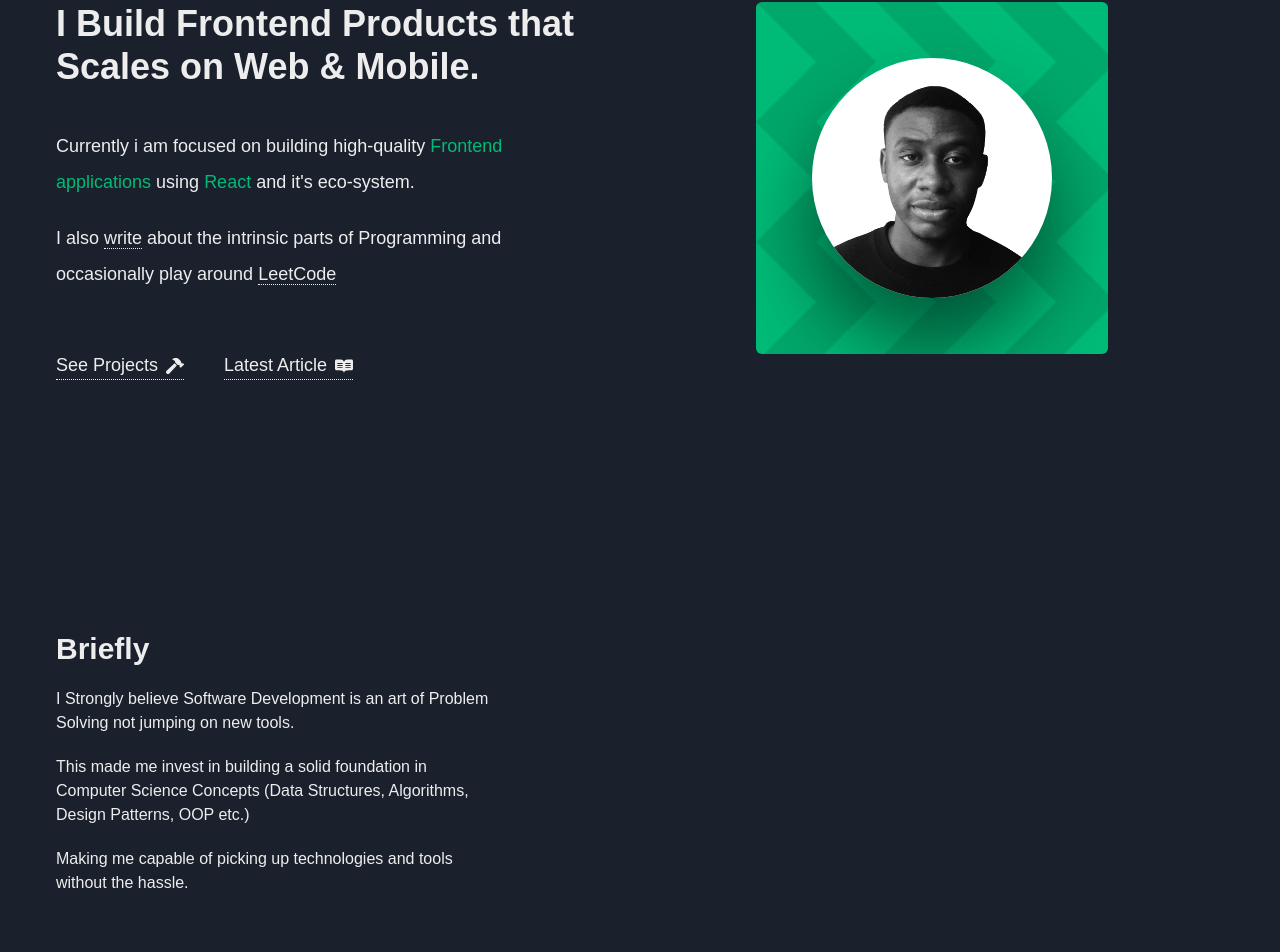
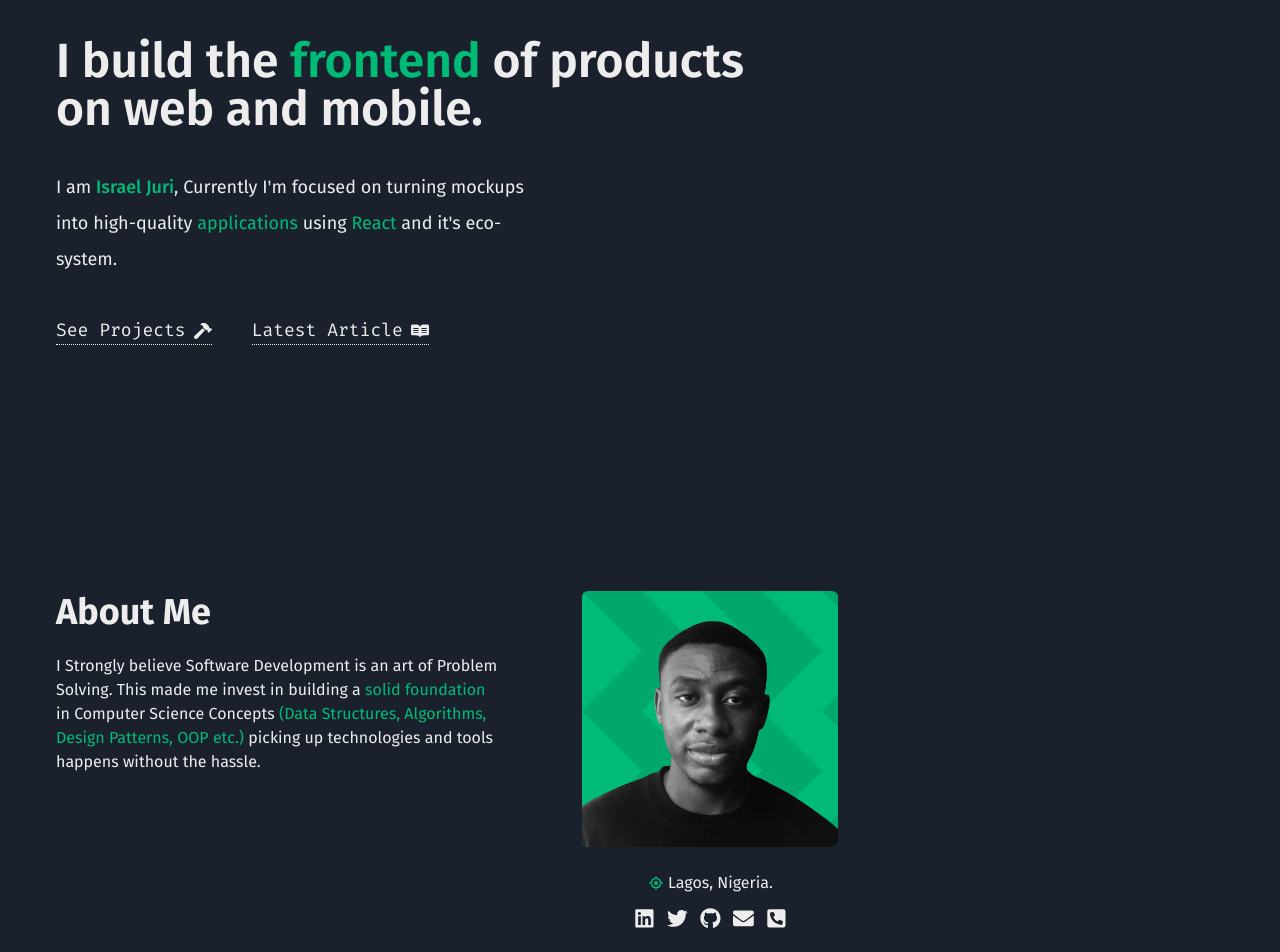
Before and after one commit to israeljuri/israeljuri, a React (Vite) app: page / in a window 1280 px wide. Shown: the part 249-1201 px from the top of the page. Built offline with nearby package versions, Linux system fonts and the light colour scheme.

Commit message:
New Design Again

```diff
--- a/package.json
+++ b/package.json
@@ -9,6 +9,8 @@
     "preview": "vite preview"
   },
   "dependencies": {
+    "@fontsource/fira-mono": "^4.5.10",
+    "@fontsource/fira-sans": "^4.5.10",
     "@chakra-ui/icons": "^2.0.16",
     "react-router-dom": "^6.6.2",
     "react-icons": "^4.7.1",
--- /dev/null
+++ b/src/components/common/aboutComponent.jsx
@@ -0,0 +1,75 @@
+import {
+  Flex,
+  Center,
+  Image,
+  Grid,
+  Heading,
+  Icon,
+  Text,
+} from "@chakra-ui/react";
+import CustomContainer from "./customContainer";
+import ColorText from "./colorText";
+import avatar from "../../assets/avatar-2.png";
+import element from "../../assets/element.svg";
+import Socials from "./socials";
+import { BiTargetLock } from "react-icons/bi";
+
+const AboutComponent = () => {
+  return (
+    <Grid>
+      <CustomContainer>
+        <Grid
+          py="10"
+          mb="20"
+          gap={{ base: "10", md: "20" }}
+          templateColumns={{ base: "1fr", md: "max-content max-content" }}
+        >
+          <Flex order={{ base: 2, md: 1 }} gap="5" direction="column">
+            <Heading size="xl">About Me</Heading>
+            <Text maxW="50ch" lineHeight="1.5">
+              I Strongly believe Software Development is an art of Problem
+              Solving. This made me invest in building a{" "}
+              <ColorText>solid foundation</ColorText> in Computer Science
+              Concepts{" "}
+              <ColorText>
+                (Data Structures, Algorithms, Design Patterns, OOP etc.)
+              </ColorText>{" "}
+              picking up technologies and tools happens without the hassle.
+            </Text>
+          </Flex>
+
+          <Flex
+            align="center"
+            direction="column"
+            gap="3"
+            justify={{ base: "start", md: "start" }}
+            order={{ base: 1, md: 2 }}
+          >
+            <Center
+              bg={`url(${element})`}
+              h={{ base: "12rem", md: "16rem" }}
+              w={{ base: "12rem", md: "16rem" }}
+              borderRadius="md"
+              overflow="hidden"
+              _hover={{
+                div: {
+                  transform: "scale(1.05)",
+                },
+              }}
+              flexDirection="column"
+            >
+              <Image filter="grayscale(1)" src={avatar} />
+            </Center>
+            <Flex mt="3" align="center" gap="1">
+              <Icon color="secondary.100" as={BiTargetLock} />
+              <Text>Lagos, Nigeria.</Text>
+            </Flex>
+            <Socials col="repeat(5, 1fr)" size="1.3rem" gap="3" />
+          </Flex>
+        </Grid>
+      </CustomContainer>
+    </Grid>
+  );
+};
+
+export default AboutComponent;
--- a/src/components/common/colorText.jsx
+++ b/src/components/common/colorText.jsx
@@ -1,8 +1,8 @@
 import { Text } from "@chakra-ui/react";
 
-const ColorText = ({ children }) => {
+const ColorText = ({ children, fontWeight }) => {
   return (
-    <Text as="span" color="secondary.100">
+    <Text as="span" fontWeight={fontWeight} color="secondary.100">
       {children}
     </Text>
   );
--- a/src/components/common/customLink.jsx
+++ b/src/components/common/customLink.jsx
@@ -9,6 +9,7 @@ const CustomLink = ({ icon, label, path }) => {
       _hover={{ borderColor: "secondary.100" }}
       borderBottom="dotted 1px"
       fontSize="lg"
+      fontFamily="Fira Mono"
     >
       <Link to={path} fontWeight="bold">
         {label}
--- a/src/components/common/hero.jsx
+++ b/src/components/common/hero.jsx
@@ -10,10 +10,6 @@ import {
 import CustomContainer from "../common/customContainer";
 import { FaHammer, FaReadme } from "react-icons/fa";
 import CustomLink from "./customLink";
-import LinkText from "./linkText";
-
-import avatar from "../../assets/avatar-2.png";
-import element from "../../assets/element.svg";
 import ColorText from "./colorText";
 
 const Hero = () => {
@@ -24,7 +20,7 @@ const Hero = () => {
         <Grid
           py={{ base: 10, md: 0 }}
           gap={{ base: 10, md: 0 }}
-          templateColumns={{ base: "1fr", md: "1fr 1fr" }}
+          templateColumns={{ base: "1fr", md: "2fr 1fr" }}
         >
           <Flex
             order={{ base: 2, md: 1 }}
@@ -33,30 +29,26 @@ const Hero = () => {
             justify="center"
             gap="10"
           >
-            <Flex as="article" direction="column" gap="5">
-              <Heading mb="5" size={{ base: "xl", md: "xl" }} maxW="30ch">
-                I Build Frontend Products that Scales on Web & Mobile.
+            <Flex as="article" direction="column" gap="4">
+              <Heading
+                mb="5"
+                fontWeight="600"
+                size={{ base: "2xl", md: "2xl" }}
+                maxW="25ch"
+              >
+                I build the <ColorText>frontend</ColorText> of products on web
+                and mobile.
               </Heading>
 
               <Text lineHeight="2" fontSize="lg" maxW="50ch">
-                Currently i am focused on building high-quality{" "}
-                <ColorText>Frontend applications</ColorText> using{" "}
+                I am <ColorText fontWeight="500">Israel Juri</ColorText>,{" "}
+                Currently I'm focused on turning mockups into high-quality{" "}
+                <ColorText>applications</ColorText> using{" "}
                 <ColorText>React</ColorText> and it's eco-system.
-              </Text>
-
-              <Text lineHeight="2" fontSize="lg" maxW="50ch">
-                I also <LinkText label="write" path="/articles" /> about the
-                intrinsic parts of Programming and occasionally play around{" "}
-                <LinkText
-                  label="LeetCode"
-                  target="_blank"
-                  to="https://leetcode.com"
-                />
               </Text>
             </Flex>
 
             <Grid
-              mt="5"
               gap="10"
               align="center"
               templateColumns={{
@@ -69,33 +61,6 @@ const Hero = () => {
               <CustomLink label="Latest Article" path="/blog" icon={FaReadme} />
             </Grid>
           </Flex>
-
-          <Flex
-            align="start"
-            justify={{ base: "start", md: "center" }}
-            order={{ base: 1, md: 2 }}
-          >
-            <Center
-              bg={`url(${element})`}
-              h={{ base: "12rem", md: "22rem" }}
-              w={{ base: "12rem", md: "22rem" }}
-              borderRadius="md"
-              overflow="hidden"
-              _hover={{ div: { transform: "rotate(360deg)" } }}
-            >
-              <Center
-                transition="5s"
-                boxShadow="0 3rem 5rem rgba(0,0,0, .5)"
-                w={{ base: "8rem", md: "15rem" }}
-                h={{ base: "8rem", md: "15rem" }}
-                bg="white"
-                overflow="hidden"
-                borderRadius="full"
-              >
-                <Image filter="grayscale(10) contrast(1)" src={avatar} />
-              </Center>
-            </Center>
-          </Flex>
         </Grid>
       </CustomContainer>
     </Grid>
--- a/src/components/common/navBar.jsx
+++ b/src/components/common/navBar.jsx
@@ -7,20 +7,19 @@ import {
   Show,
   Hide,
   Box,
+  Text,
   useColorMode,
-  Heading,
 } from "@chakra-ui/react";
 import { useLocation, Link } from "react-router-dom";
-import CustomContainer from "./customContainer";
-import avatar from "../../assets/avatar.png";
 import { useEffect, useState } from "react";
-import ColorModeToggler from "./colorModeToggler";
 import { FiArrowRight, FiArrowLeft } from "react-icons/fi";
 import { getNavigationList } from "../services/data";
-import Socials from "./socials";
 
 import logo from "../../assets/logo.png";
 import element from "../../assets/element.svg";
+import ColorModeToggler from "./colorModeToggler";
+import CustomContainer from "./customContainer";
+import Socials from "./socials";
 
 const NavBar = () => {
   const { colorMode } = useColorMode();
@@ -44,15 +43,17 @@ const NavBar = () => {
       window.scrollY > 500 ? setSticky(true) : setSticky(false);
   };
 
-  const renderLink = (item) => {
+  const renderLink = (item, index) => {
     return (
       <Flex
         py="2"
+        gap="1"
         as="li"
         key={item.id}
         color={getColor(item.path)}
         fontSize={show ? "2xl" : "sm"}
         fontWeight="bold"
+        fontFamily="Fira Mono"
         transition=".2s"
         position="relative"
         _hover={{ div: { opacity: "1" } }}
@@ -69,6 +70,9 @@ const NavBar = () => {
           w="100%"
         ></Box>
 
+        <Text fontFamily="Fira Mono" color={show ? "white" : "secondary.100"}>
+          {index}.
+        </Text>
         <Link to={item.path}>{item.label}</Link>
       </Flex>
     );
@@ -128,7 +132,7 @@ const NavBar = () => {
           >
             <Hide below="md">
               <Flex gap="10" as="ul">
-                {list.map((item) => renderLink(item))}
+                {list.map((item, index) => renderLink(item, index))}
               </Flex>
             </Hide>
 
@@ -165,7 +169,7 @@ const NavBar = () => {
                 <Icon as={FiArrowLeft} />
               </Center>
 
-              {list.map((item) => renderLink(item))}
+              {list.map((item, index) => renderLink(item, index))}
 
               <Flex mt="10">
                 <Socials size="xl" color="white" col="repeat(5, 1fr)" gap="5" />
--- a/src/components/common/tools.jsx
+++ /dev/null
@@ -1,34 +0,0 @@
-import { Flex, Center, Grid, Heading, Icon, Text } from "@chakra-ui/react";
-import CustomContainer from "./customContainer";
-
-import { FaReact, FaJava } from "react-icons/fa";
-import ColorText from "./colorText";
-
-const Tools = () => {
-  return (
-    <Grid>
-      <CustomContainer>
-        <Grid py="20" mb="20">
-          <Flex gap="5" direction="column">
-            <Heading size="lg">Briefly</Heading>
-            <Text maxW="50ch" lineHeight="1.5">
-              I Strongly believe Software Development is an art of Problem
-              Solving not jumping on new tools.
-            </Text>
-            <Text maxW="50ch" lineHeight="1.5">
-              This made me invest in building a solid foundation in Computer
-              Science Concepts (Data Structures, Algorithms, Design Patterns,
-              OOP etc.)
-            </Text>
-            <Text maxW="50ch" lineHeight="1.5">
-              Making me capable of picking up technologies and tools without the
-              hassle.
-            </Text>
-          </Flex>
-        </Grid>
-      </CustomContainer>
-    </Grid>
-  );
-};
-
-export default Tools;
--- a/src/components/homepage.jsx
+++ b/src/components/homepage.jsx
@@ -1,5 +1,5 @@
 import { Grid } from "@chakra-ui/react";
-import Tools from "./common/tools";
+import AboutComponent from "./common/aboutComponent";
 import Hero from "./common/hero";
 import NavBar from "./common/navBar";
 
@@ -10,7 +10,7 @@ const Homepage = () => {
         <NavBar />
         <Hero />
       </Grid>
-      <Tools />
+      <AboutComponent />
     </>
   );
 };
--- a/src/components/services/data.js
+++ b/src/components/services/data.js
@@ -7,10 +7,10 @@ export const getInformation = () => {
 };
 
 const navigationList = [
-  { id: 1, label: "Home", path: "/" },
-  { id: 2, label: "Works", path: "/works" },
+  { id: 1, label: "About", path: "#about" },
+  { id: 2, label: "Works", path: "#works" },
   { id: 3, label: "Articles", path: "/articles" },
-  { id: 4, label: "Contact", path: "/contact" },
+  { id: 4, label: "Contact", path: "#contact" },
 ];
 
 const information = {
--- a/src/theme.js
+++ b/src/theme.js
@@ -16,8 +16,8 @@ const config = {
 };
 
 const fonts = {
-  body: "sans-serif",
-  heading: "sans-serif",
+  body: "Fira Sans",
+  heading: "Fira Sans",
 };
 
 const styles = {
```
Also changed, not shown: src/main.jsx (+14 -0 lines), src/assets/avatar.png (deleted).
